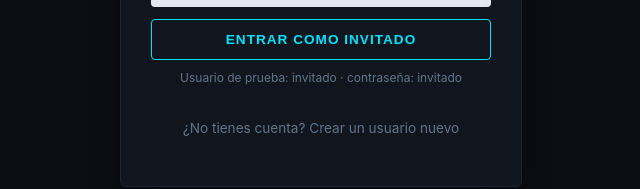
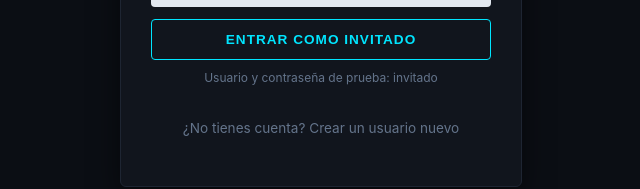
Before and after one commit to AdrianLuqueDiaz/Proyecto-DAW, a Vue app in the folder frontend/: page /login in a window 1280 px wide. Shown: the part 516-705 px from the top of the page, without its empty margins (319-959 px from the left). Built offline with nearby package versions, Linux system fonts and the light colour scheme.

Commit message:
texto del boton de invitado

```diff
--- a/frontend/src/views/Login.vue
+++ b/frontend/src/views/Login.vue
@@ -44,7 +44,7 @@ const entrar = async () => {
   }
 }
 
-// Acceso rápido con el usuario de demo público
+// entrar con el usuario invitado
 const entrarInvitado = () => {
   alias.value = 'invitado'
   contrasena.value = 'invitado'
@@ -84,7 +84,7 @@ const entrarInvitado = () => {
         <button @click="entrarInvitado" class="btn-invitado">
           ENTRAR COMO INVITADO
         </button>
-        <p class="nota-demo">Usuario de prueba: invitado · contraseña: invitado</p>
+        <p class="nota-demo">Usuario y contraseña de prueba: invitado</p>
 
         <div class="enlace-registro" @click="router.push('/registro')">
           ¿No tienes cuenta? Crear un usuario nuevo
```
